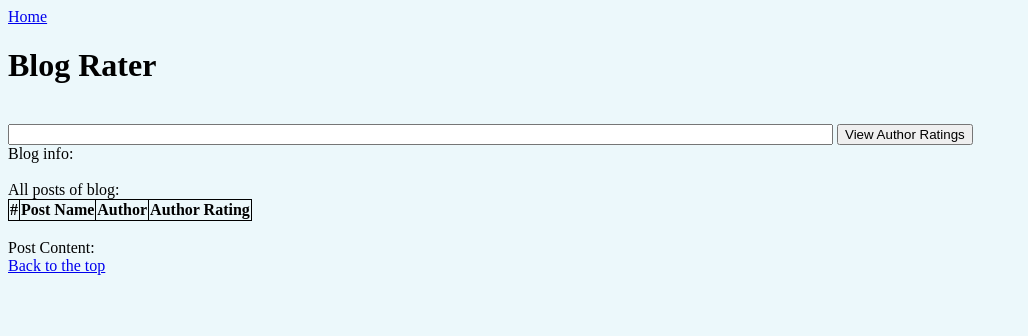
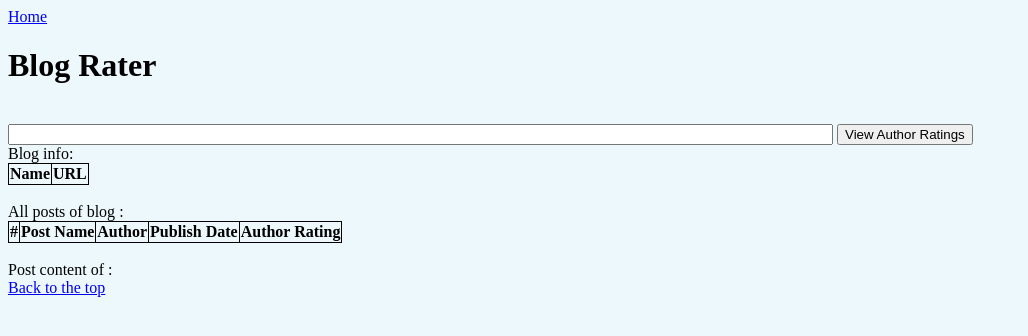
Before and after one commit to haleyyew/RateAuthorsDjangoWebApp, a Django app: template templates/BlogRater/index.html in a window 1280 px wide. Shown: the top 336 px of the page, without its empty margins (0-1028 px from the left). Run offline with Django 3.2, Linux system fonts and the light colour scheme; the template is opened without the code that fills it, so the values that code supplies are empty; some libraries are stand-ins or nearby versions.

Commit message:
BlogRater: allow multiple urls to be entered. Code cleanup.

```diff
--- a/BlogRater/views.py
+++ b/BlogRater/views.py
@@ -3,7 +3,7 @@ from BlogRater.models import Author
 
 def index(request):
     # return HttpResponse("Hey There!")
-    context_dict = {'boldmessage': "Please search for a blog by entering its url. Then select the blog to view all posts. Click on one of the posts to rate the author of that post.",
+    context_dict = {'boldmessage': "Please search for a blog by entering its url and view all posts. Click on one of the posts to view the content of that post. Then click on \"View Rating\" to rate the author of that post.",
                     'search': request.GET['url']
                     }
     return render(request, 'BlogRater/index.html', context_dict)
--- a/manage.py
+++ b/manage.py
@@ -17,8 +17,9 @@ if __name__ == "__main__":
 # deployed: haleyyew haleyyew
 
 # workflow on deployment:
-# mv personal_proj3 personal_proj3.7
-# git clone https://haleyyew:?@github.com/haleyyew/personal_proj3.git
+# workon rater
+# mv personal_proj3 personal_proj3.9.1
+# git clone https://?@github.com/haleyyew/personal_proj3.git
 # cd personal_proj3
 # python manage.py makemigrations BlogRater
 # python manage.py migrate
--- a/templates/BlogRater/index.html
+++ b/templates/BlogRater/index.html
@@ -14,38 +14,23 @@
 
             function displayHeaders(){
                 $('#blogger_widget').html(
-
                     "<th>Name</th>"+
                     "<th>URL</th>"
-{#                    +#}
-{#                    "<th>Blog ID</th>"#}
-
                 );
             }
 
             function displayPostsHeaders(){
 
                 $('#user_posts').html(
-
                     "<th>#</th>"+
-
                     "<th>Post Name</th>"+
-
-{#                    "<th>Post ID</th>"+#}
                     "<th>Author</th>"+
+                    "<th>Publish Date</th>"+
                     "<th>Author Rating</th>"
-
                 );
             }
 
-
-{#            function rateAuthor(){#}
-{##}
-{##}
-{#            }#}
-
             function requestUserId(url){
-                //alert(url);
                 $.ajax({
                     type: "GET",
                     url: url,
@@ -55,8 +40,17 @@
                 });
             }
 
+            function requestUserIdAppend(url){
+                $.ajax({
+                    type: "GET",
+                    url: url,
+                    dataType: "json",
+                    success: processDataAppend,
+                    error: function(){ alert("failed"); }
+                });
+            }
+
             function requestPosts(url){
-                //alert(url);
                 $.ajax({
                     type: "GET",
                     url: url,
@@ -66,7 +60,6 @@
                 });
             }
             function requestPost(url){
-                //alert(url);
                 $.ajax({
                     type: "GET",
                     url: url,
@@ -78,22 +71,18 @@
 
             function requestAllBlogPosts(id){
                 clickedItemId = id;
-                //https://www.googleapis.com/blogger/v3/blogs/8986028814956128839/posts?key=AIzaSyBVfRXsS2J63CmmGbf3_vJin_Nk_3atSPw
                 var url = "https://www.googleapis.com/blogger/v3/blogs/"+id.toString()+"/posts?key=AIzaSyBVfRXsS2J63CmmGbf3_vJin_Nk_3atSPw";
                 requestPosts(url);
-                //alert('here');
             }
 
             function requestAllBlogPostsWithToken(id, token){
                 var url = "https://www.googleapis.com/blogger/v3/blogs/"+id.toString()+"/posts?pageToken="+token+"&key=AIzaSyBVfRXsS2J63CmmGbf3_vJin_Nk_3atSPw";
-                //alert(url);
                 requestPosts(url);
             }
 
             function getPost(author, id){
                 var url = "https://www.googleapis.com/blogger/v3/blogs/"+author.toString()+"/posts/"+id.toString()+"?key=AIzaSyBVfRXsS2J63CmmGbf3_vJin_Nk_3atSPw";
                 requestPost(url);
-                //alert(url);
             }
 
             function processPostData(data){
@@ -101,20 +90,18 @@
             }
 
             function processPostsData(data) {
-
-
                 for (var i = 0; i < data.items.length; i++) {
-
                     var post = data.items[i];
-
                     var g = document.createElement('tr');
                     g.id = post.id;
                     g.value = post.author.id;
                     g.url = post.blog.id;
+                    g.uri = post.title;
                     g.addEventListener("click", function(){
                         switchColors(this.id);
                         getPost(this.url, this.id);
                         document.getElementById("blog_post").scrollIntoView();
+                        $('#post_name').html(this.uri);
                     });
 
                     var button =
@@ -124,58 +111,65 @@
                     '<input type="submit" class="btn" value="View Ratings" >'+
                     '</form>';
 
+                    var published = post.published;
+                    published = published.match(/^[^T]*/);
 
                     g.innerHTML =
-
                         '<td>' + tableIndex + '</td>'
                         + '<td>' + post.title + '</td>'
-{#                        + '<td>' + post.url + '</td>'#}
-
-{#                        + '<td>' + post.id + '</td>'#}
                         + '<td>' + post.author.displayName + '</td>'
+                        + '<td>' + published + '</td>'
                         + '<td>' + button + '</td>';
-{#                        + '<td>' + post.author.id + '</td>';#}
 
                     $('#user_posts').append(g);
                     tableIndex++;
                 }
 
-
                 var token = data.nextPageToken;
                 if (token != null){requestAllBlogPostsWithToken(clickedItemId, token);}
 
-
-                //getAuthorInfo(data.items[0].author.id);
-
             }
 
-
             function processData(data) {
-                displayHeaders();
 
                 requestAllBlogPosts(data.id);
+                $('#blog_name').html(data.url);
                 var g = document.createElement('tr');
                 g.id = data.id;
                 g.value = data.url;
                 g.addEventListener("click", function(){
-
                     switchColors(this.id);
                     tableIndex = 1;
                     displayPostsHeaders();
                     requestAllBlogPosts(this.id);
-
+                    $('#blog_name').html(data.url);
                 });
-
 
                 g.innerHTML =
                     '<td>' + data.name + '</td>'
                     + '<td>' + data.url + '</td>';
-{#                    + '<td>' + data.id + '</td>';#}
-
                 $('#blogger_widget').append(g);
 
             }
 
+            function processDataAppend(data){
+                var g = document.createElement('tr');
+                g.id = data.id;
+                g.value = data.url;
+                g.addEventListener("click", function(){
+                    switchColors(this.id);
+                    tableIndex = 1;
+                    displayPostsHeaders();
+                    requestAllBlogPosts(this.id);
+                    $('#blog_name').html(data.url);
+                });
+
+                g.innerHTML =
+                    '<td>' + data.name + '</td>'
+                    + '<td>' + data.url + '</td>';
+                $('#blogger_widget').append(g);
+
+            }
 
             function switchColors(id){
                 $('#'+id).children('td').css('background-color','#EBEBEB');
@@ -184,12 +178,24 @@
             }
 
             $(document).ready(function() {
+                displayHeaders();
+                displayPostsHeaders();
+
                 var url = '{{ search }}';
                 url = url.replace("&amp;", "&");
-                displayPostsHeaders();
 
-                //requestUserId('https://www.googleapis.com/blogger/v3/blogs/byurl?url=http://haleyyew.blogspot.ca/&key=AIzaSyBVfRXsS2J63CmmGbf3_vJin_Nk_3atSPw');
-                requestUserId(url);
+                var url_string_array = url.split(",");
+                var url_request = url_string_array[0].trim();
+                url_request = 'https://www.googleapis.com/blogger/v3/blogs/byurl?url='+url_request+'&key=AIzaSyBVfRXsS2J63CmmGbf3_vJin_Nk_3atSPw';
+                requestUserId(url_request);
+
+                if (url_string_array.length > 1){
+                    for (i = 1; i < url_string_array.length; i++) {
+                        url_request = url_string_array[i].trim();
+                        url_request = 'https://www.googleapis.com/blogger/v3/blogs/byurl?url='+url_request+'&key=AIzaSyBVfRXsS2J63CmmGbf3_vJin_Nk_3atSPw';
+                        requestUserIdAppend(url_request);
+                    }
+                }
 
             });
         </script>
@@ -216,12 +222,10 @@
 
     </head>
 
-
-
     <body>
         <a href="/">Home</a>
         <h1>Blog Rater</h1>
-        <A NAME="top_page">
+        <A NAME="top_page"></A>
         <strong>{{ boldmessage }}</strong><br />
         <form method="get" action="/blograter/">
             <input id="textbox" name="url" type="text" size='100' value=
@@ -232,16 +236,14 @@
         Blog info:<br>
         <table id = "blogger_widget">
         </table>
-        <br>All posts of blog:<br>
+        <br>All posts of blog <a id="blog_name"></a>:<br>
         <table id = "user_posts">
         </table>
-        <br>Post Content:<br>
+        <br>Post content of <a id="post_name"></a>:<br>
         <table id = "blog_post">
         </table>
         <A HREF="#top_page">Back to the top</A>
 
-
-
     </body>
 
 </html>
--- a/templates/SoundcloudAgglomerator/index.html
+++ b/templates/SoundcloudAgglomerator/index.html
@@ -13,7 +13,6 @@
                 client_id: '39ede846b4c9880b66be516c1c052a0a'
             });
 
-            var all_users = [];
             var all_tracks = [];
             var colouredItem = null;
             var enableButtons = 0;
@@ -153,8 +152,6 @@
                 });
             }
 
-
-
             function processData(data) {
                 $('#response').append(data.id + ", ");
                 enableButtonsThreshold += data.track_count;
@@ -177,6 +174,7 @@
 
                 for (i = 0; i < url_string_array.length; i++) {
                     var url = url_string_array[i].trim();
+                    url = 'http://api.soundcloud.com/resolve.json?url='+url+'&client_id=39ede846b4c9880b66be516c1c052a0a';
                     requestUserId(url);
                 }
             }
@@ -184,7 +182,6 @@
             $(document).ready(function() {
                 loadData();
             });
-{#          window.onload = enableButton;#}
 
         </script>
 
@@ -220,7 +217,6 @@
 
         <br>You are viewing tracks from SoundCloud users: <div id="response"></div>
 
-        <div id="stat"></div>
         <div id="player"></div>
 
         <button id="sort_by_title" onclick="sortAndDisplayTracksByTitle(all_tracks)" disabled>Sort By Title</button>
```
Also changed, not shown: templates/RateAuthorsMainApp/index.html (+3 -10 lines).
